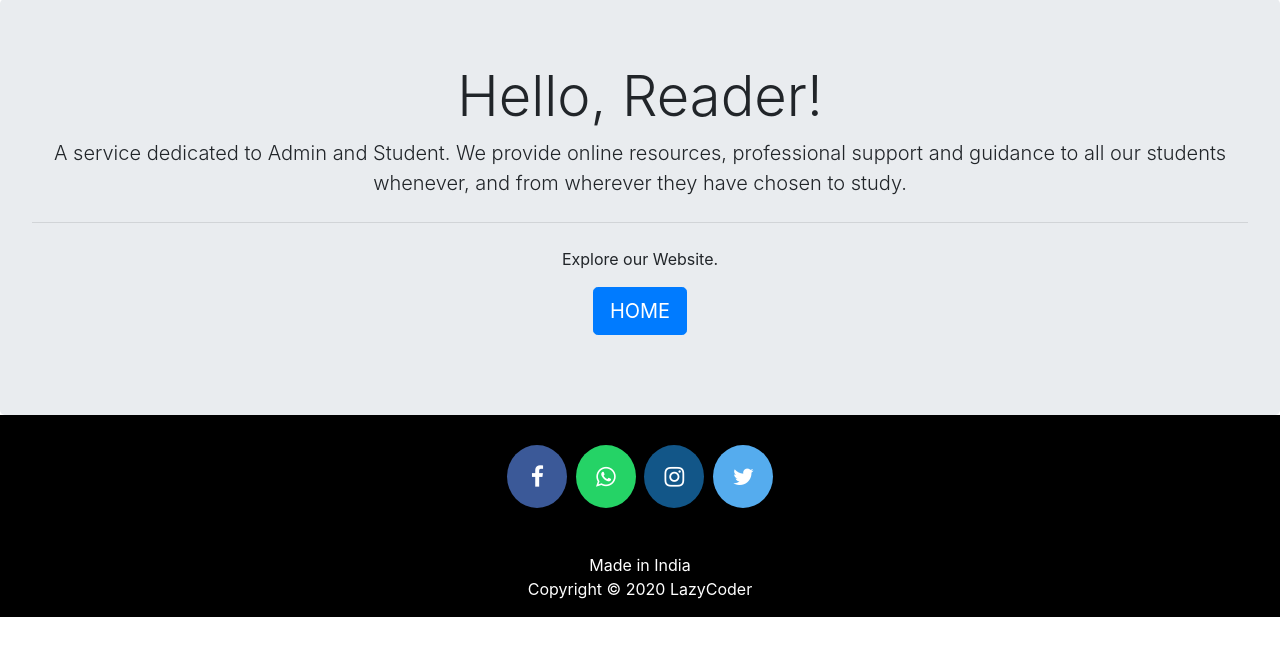
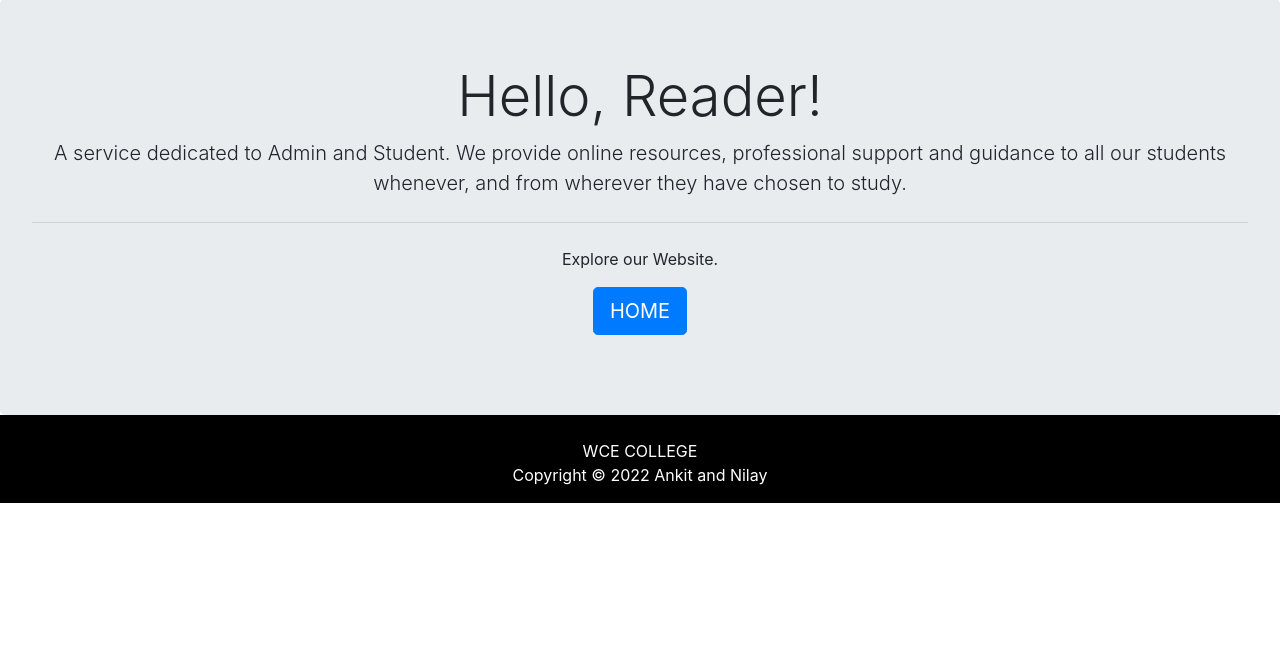
Before and after one commit to Ankit09092001/Library_Management_System, a Django app: page /aboutus in a window 1280 px wide. Shown: the part 109-765 px from the top of the page. Run offline with Django 3.2, Linux system fonts and the light colour scheme; some libraries are stand-ins or nearby versions.

Commit message:
footer removed

```diff
--- a/templates/library/footer.html
+++ b/templates/library/footer.html
@@ -55,21 +55,13 @@ p{text-align:center;
 </head>
 
 <footer>
-
-  <p>
-  <a href="https://facebook.com/sumit.luv/" class="fa fa-facebook"></a>
-  <a href="https://api.whatsapp.com/send?phone=919572181024&text=Hello%20Sumit.%0d%0aHow%20are%20you%20%3f%0d%0aI%20came%20from%20your%20website.&source=&data=#" class="fa fa-whatsapp"></a>
-  <a href="https://instagram.com/sumit.luv" class="fa fa-instagram"></a>
-  <a href="https://twitter.com/sumitkumar1503" class="fa fa-twitter"></a>
-  </p>
-
 <br>
   <div class="container">
     <div class="row">
                <div class="col-md-12 col-sm-12">
                     <div style="color:#ffffff;"class="wow fadeInUp footer-copyright">
-                         <p>Made in India <br>
-                         Copyright &copy;   2020  LazyCoder </p>
+                         <p>WCE COLLEGE <br>
+                         Copyright &copy;   2022 Ankit and Nilay </p>
                     </div>
                </div>
     </div>
```
